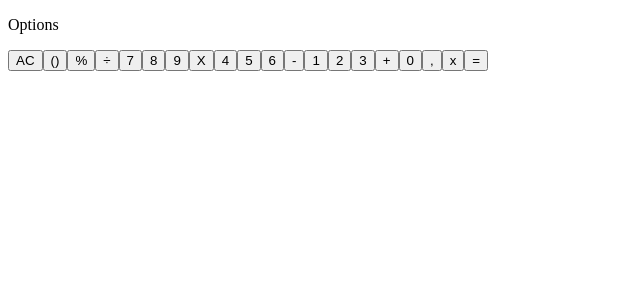
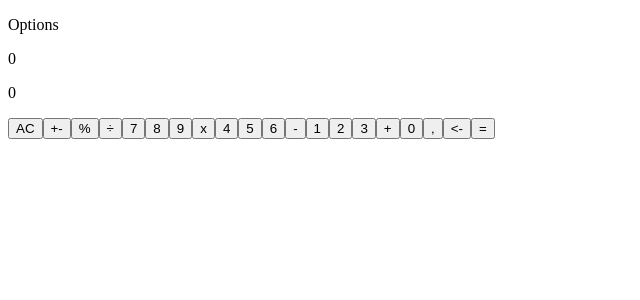
Before and after one commit to EnzoCoronel/Calculator_React, a React (Create React App) app: page / in a window 1280 px wide. Shown: the top 300 px of the page, without its empty margins (0-640 px from the left). Built offline with nearby package versions, Linux system fonts and the light colour scheme.

Commit message:
feature/User_Interface-Number_Display
Show typed numbers with a default add function

```diff
--- a/src/App.tsx
+++ b/src/App.tsx
@@ -4,13 +4,13 @@ import Pad_Btn from "./components/Pad_Btn/Pad_Btn";
 
 const buttons = [
   "AC",
-  "()",
+  "+-",
   "%",
   "÷",
   "7",
   "8",
   "9",
-  "X",
+  "x",
   "4",
   "5",
   "6",
@@ -21,22 +21,33 @@ const buttons = [
   "+",
   "0",
   ",",
-  "x",
+  "<-",
   "=",
 ];
 
 function App() {
-  const [pressed, setPressed] = useState("");
+  const [calc, setCalc] = useState({
+    displayedString: "0",
+    sign: [""],
+    nums: [""],
+    result: 0,
+  });
 
   return (
     <div>
       <header className="text-right mr-6">
         <p>Options</p>
       </header>
-      <Display props={pressed} />
+      <Display mainString={calc.displayedString} result={calc.result}/>
       <div className="grid grid-cols-4 absolute w-screen h-1/2 bottom-0 border-t-2">
-        {buttons.map((element: string) => {
-          return <Pad_Btn props={element} setPressed={setPressed} />;
+        {buttons.map((btnType: string) => {
+          return (
+            <Pad_Btn
+              input={btnType}
+              calc={calc}
+              setCalc={setCalc}
+            />
+          );
         })}
       </div>
     </div>
--- a/src/components/Display/Display.tsx
+++ b/src/components/Display/Display.tsx
@@ -1,10 +1,15 @@
 import React from "react";
 import { Props } from "./types";
 
-const Display: React.FC<Props> = ({ props }) => {
+const Display: React.FC<Props> = ({ mainString, result }) => {
+  if (result.toString().length > 8) {
+    result = "ERR";
+  }
+
   return (
     <div className="align-text-bottom absolute w-screen h-1/2">
-      <p className="absolute bottom-8 right-8 text-5xl"> {props.toString()}</p>
+      <p className="absolute bottom-24 right-8 text-3xl">{result.toString()}</p>
+      <p className="absolute bottom-8 right-8 text-5xl"> {mainString.toString()}</p>
     </div>
   );
 };
--- a/src/components/Display/types.ts
+++ b/src/components/Display/types.ts
@@ -1,3 +1,4 @@
 export interface Props {
-    props: Number|String;
+    mainString: string;
+    result: number|string;
 }
--- a/src/components/Pad_Btn/Pad_Btn.tsx
+++ b/src/components/Pad_Btn/Pad_Btn.tsx
@@ -1,10 +1,72 @@
-import React, { useContext } from "react";
+import React from "react";
 import { Props } from "./types";
 
-const Pad_Btn: React.FC<Props> = ({ props, setPressed }) => {
+type Calc = {
+  displayedString: string;
+  sign: string[];
+  nums: string[];
+  result: number;
+};
+
+const Pad_Btn: React.FC<Props> = ({ input, calc, setCalc }) => {
+  const doBtnRole = () => {
+    let newCalc = { ...calc };
+
+    if (input === "AC") {
+      setCalc({
+        displayedString: "0",
+        sign: [],
+        nums: [],
+        result: 0,
+      });
+      return;
+    }
+
+    if (input === "=") {
+      return;
+    }
+
+    if (newCalc.displayedString.charAt(0) === "0")
+      newCalc.displayedString = newCalc.displayedString.slice(0, -1); //clear first zero
+
+    let lastInputNum = newCalc.nums[newCalc.nums.length-1];
+    if (lastInputNum.length < 8)  newCalc.displayedString += input; //need improvement
+
+    getCalculation(newCalc);
+    console.log(newCalc);
+    setCalc(newCalc);
+  };
+
+  const isNumber = (str: string) => {
+    return !isNaN(parseFloat(str));
+  };
+
+  const getCalculation = (newCalc: Calc) => {
+    let number = "";
+    newCalc.nums = [];
+    newCalc.result = 0;
+
+    // newCalc.nums = newCalc.displayedString.split(/^([-+]? ?(\d+|\(\g<1>\))( ?[-+*\/] ?\g<1>)?)$/)
+    //desired function
+
+    for (let index = 0; index < newCalc.displayedString.length; index++) {
+      if (isNumber(newCalc.displayedString.charAt(index)))
+        number += newCalc.displayedString.charAt(index);
+      else {
+        newCalc.nums.push(number);
+        number = "";
+      }
+    }
+
+    if (number !== "") newCalc.nums.push(number);
+    newCalc.nums.forEach((element) => {
+      newCalc.result += parseFloat(element); //soma
+    });
+  };
+
   return (
-    <button onClick={() => setPressed(props)} className="text-2xl">
-      {props.toString()}
+    <button onClick={doBtnRole} className="text-2xl">
+      {input.toString()}
     </button>
   );
 };
```
Also changed, not shown: src/components/Pad_Btn/types.ts (+13 -2 lines).
